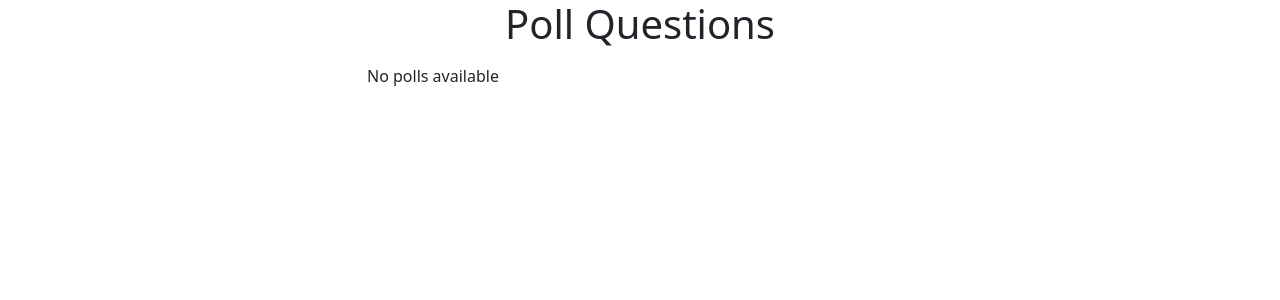
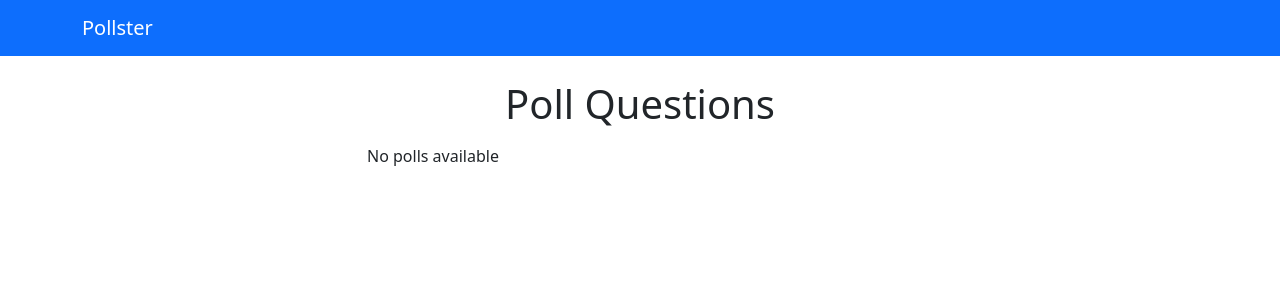
Before and after one commit to VarunShrikar/Polling_App_Docs, a Django app: page /polls/ in a window 1280 px wide. Shown: the top 300 px of the page. Run offline with Django 4.2, Linux system fonts and the light colour scheme; data that the repository does not hold is empty.

Commit message:
navbar created

```diff
--- a/polling/templates/base.html
+++ b/polling/templates/base.html
@@ -8,6 +8,7 @@
     <title>Polls {% block title %}{% endblock %}</title>
 </head>
 <body>
+    {% include 'partials/_navbar.html' %}
     <div class="container">
         <div class="row">
             <div class="col-md-6 m-auto">
--- /dev/null
+++ b/polling/templates/partials/_navbar.html
@@ -0,0 +1,5 @@
+<nav class="navbar navbar-dark bg-primary mb-4">
+	<div class="container">
+		<a class="navbar-brand" href="/">Pollster</a>
+	</div>
+</nav>
```
